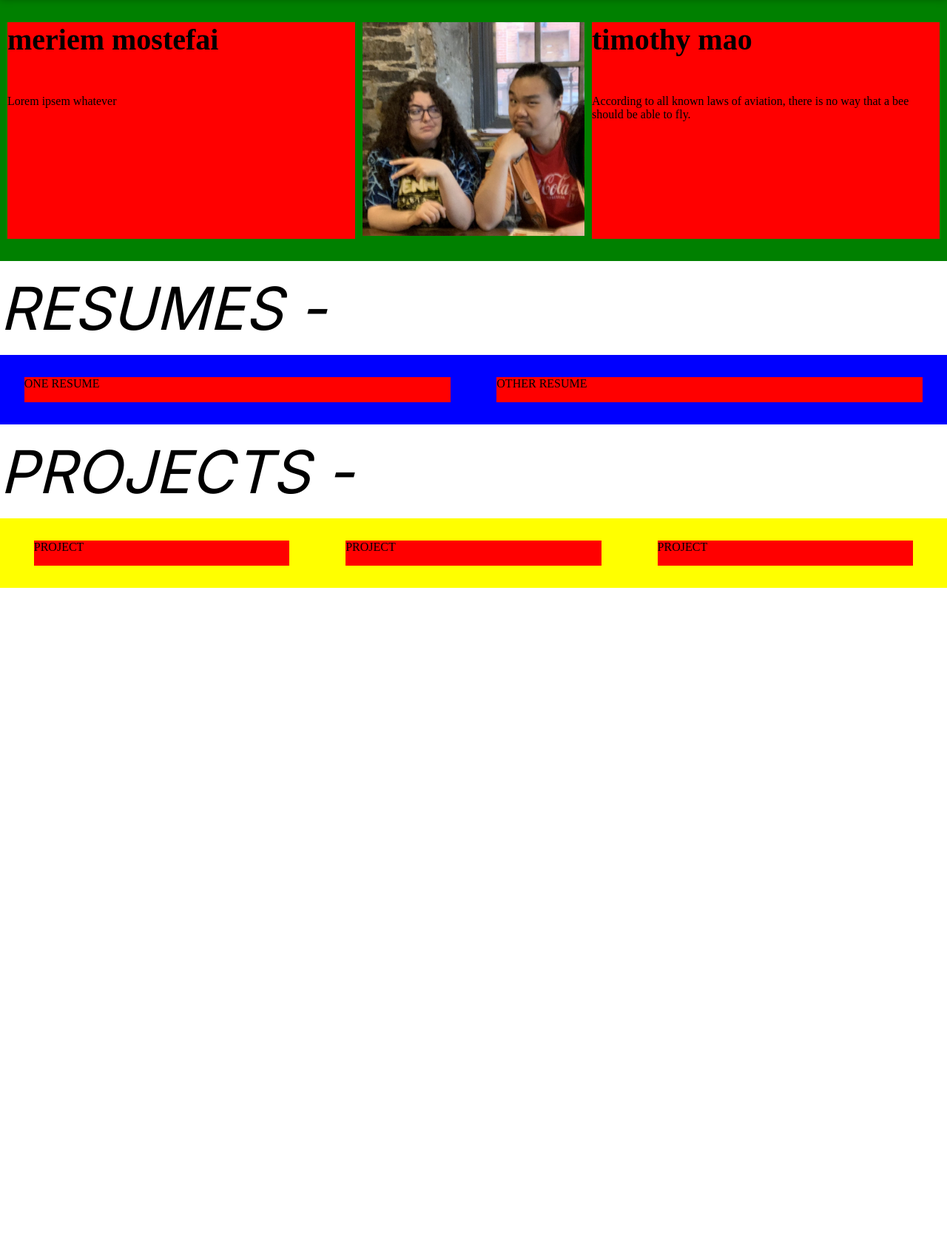
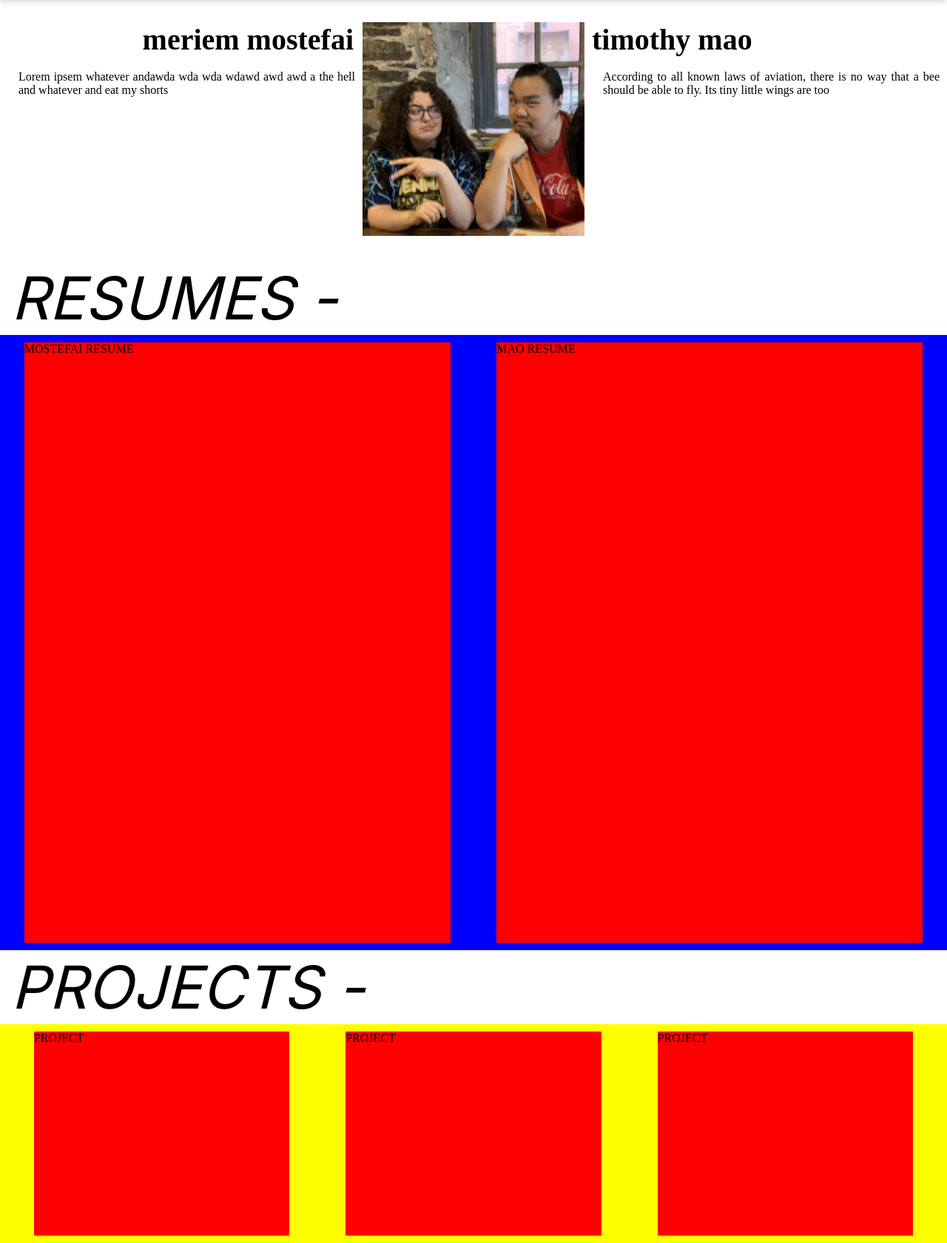
Before and after one commit to perditi/csi3140_group69, a PHP site: page / in a window 1280 px wide. Shown: the part 127-1808 px from the top of the page at 74% size. Before the commit the page ends 922 px from the top, so only its background shows below. Run offline with PHP 8.4, Linux system fonts and the light colour scheme.

Commit message:
more formatting, spacing basically done.

```diff
--- a/public/index.html
+++ b/public/index.html
@@ -12,9 +12,11 @@
         </header>
         <div class="intros">
             <div class="intro"><!--left side-->
-                <h2>meriem mostefai</h2>
+                <h2 style="text-align:right;margin-right:2px">meriem mostefai</h2>
                 <br>
-                <p>Lorem ipsem whatever</p>
+                <p style="margin-left:15px;text-align:justify;">
+                    Lorem ipsem whatever andawda wda wda wdawd awd awd a the hell and whatever and eat my shorts
+                </p>
             </div>
             <div style="width:fit-content">
                 <img src="content\us.jpg" alt="picture of us" style="width:300px">
@@ -22,22 +24,24 @@
             <div class="intro"><!--right side-->
                 <h2>timothy mao</h2>
                 <br>
-                <p>According to all known laws of aviation, there is no way that a bee should be able to fly.</p>
+                <p style="margin-left:15px;text-align:justify;">
+                    According to all known laws of aviation, there is no way that a bee should be able to fly. Its tiny little wings are too
+                </p>
             </div>
         </div>
         <div>
-            <h1 style="font-style: italic; font-weight: 150;">RESUMES -</h1>
+            <h3>RESUMES -</h1>
         </div>
         <div class="resumes">
             <div class="resume">
-                <p>ONE RESUME</p>
+                <p>MOSTEFAI RESUME</p>
             </div>
             <div class="resume">
-                <p>OTHER RESUME</p>
+                <p>MAO RESUME</p>
             </div>
         </div>
         <div>
-            <h1 style="font-style: italic; font-weight: 150;">PROJECTS -</h1>
+            <h3>PROJECTS -</h1>
         </div>
         <div class="projects">
             <div class="project">
--- a/public/styles.css
+++ b/public/styles.css
@@ -24,7 +24,18 @@ h1{
 
 h2{
     margin-top:0px;
+    margin-bottom:0px;
     font-size:40px;
+}
+
+h3{
+    color: #000;
+    font-family: Inter;
+    font-size: 80px;
+    line-height: 100px;
+    font-style: italic;
+    font-weight:lighter;
+    margin:0px 0px 0px 15px;
 }
 
 p{
@@ -39,14 +50,12 @@ p{
     justify-content: space-evenly;
     padding: 30px 10px 30px 10px;
     gap:10px;
-    background-color: green;
 }
 
 .intro{
     padding:0px 0px 0px 0px;
     flex-basis:1;
     width:40%;
-    background-color:red;
 }
 
 .resumes{
@@ -55,14 +64,15 @@ p{
     flex-direction:row;
     align-content:center;
     justify-content:space-evenly;
-    padding: 30px 0px 30px 0px;
+    padding: 10px 0px 10px 0px;
     gap:30px;
     background-color: blue;
 }
 
 .resume{
     background-color:red;
-    width:45%
+    width:45%;
+    aspect-ratio:1/1.41;
 }
 
 .projects{
@@ -71,12 +81,13 @@ p{
     flex-direction:row;
     align-content:center;
     justify-content:space-evenly;
-    padding: 30px 0px 30px 0px;
+    padding: 10px 0px 10px 0px;
     gap:30px;
     background-color: yellow;
 }
 
 .project{
     width:27%;
+    aspect-ratio: 1/.8;
     background-color:red;
 }
```
